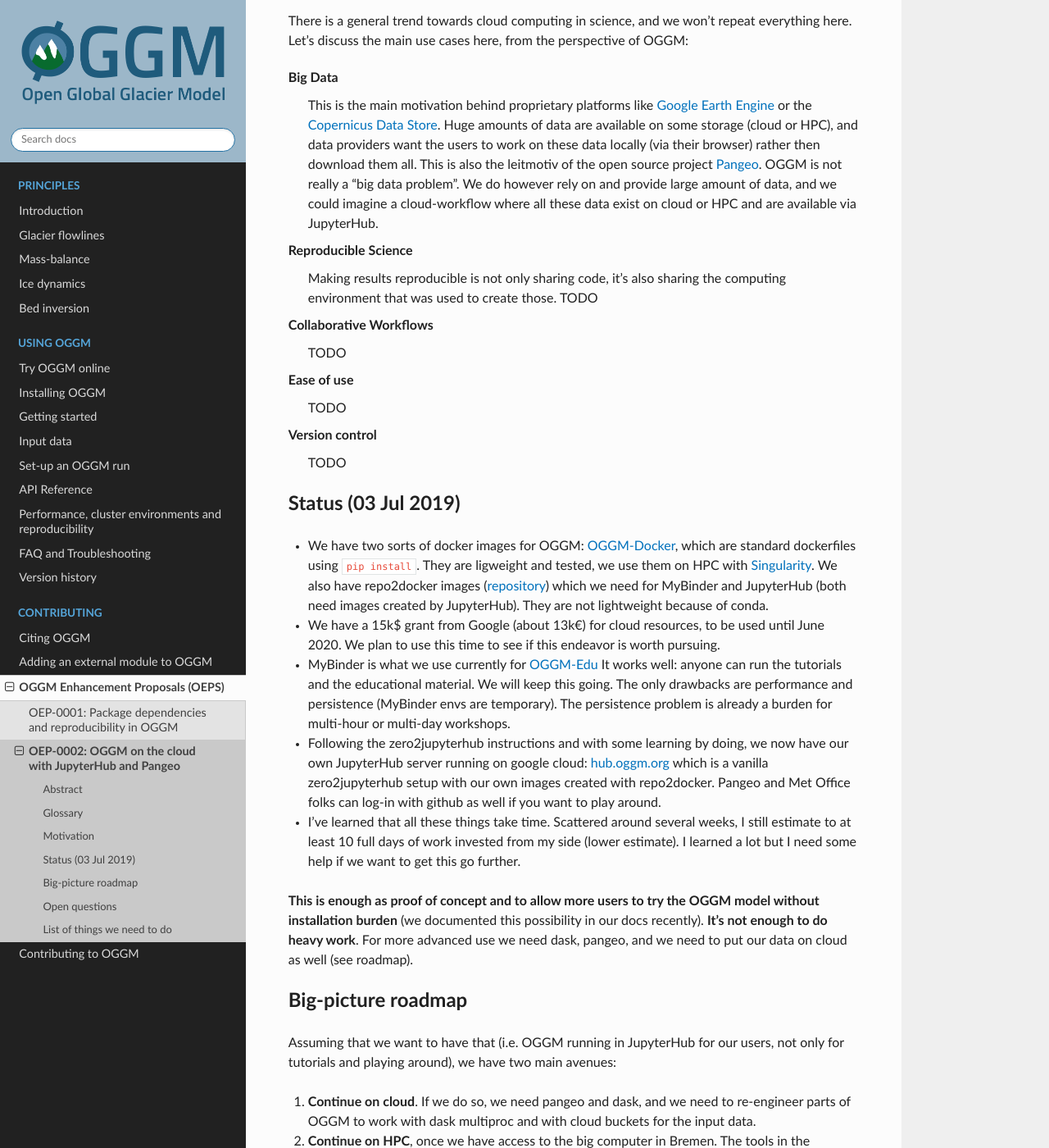
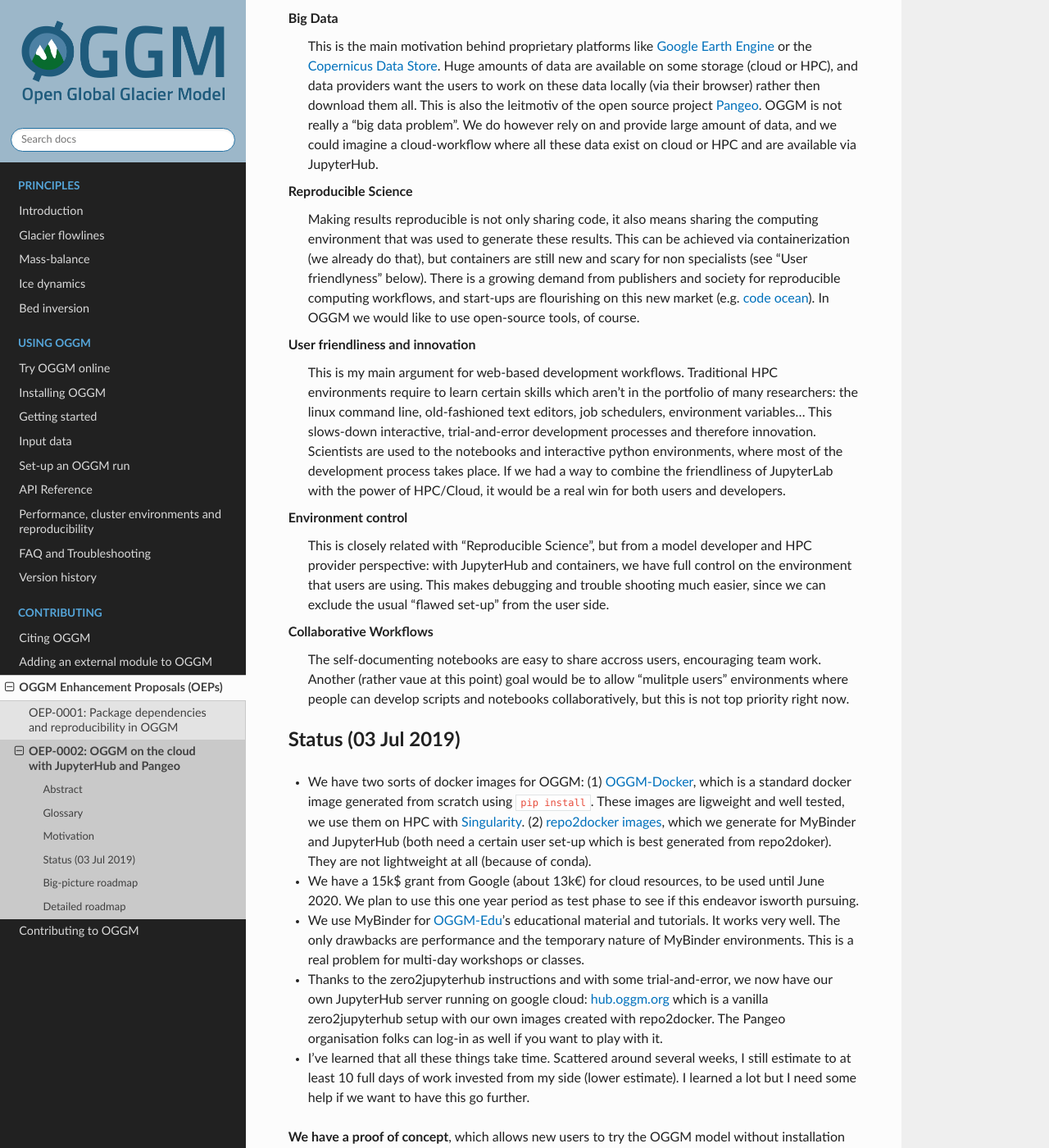
Before and after one commit to OGGM/oggm, a Sphinx documentation site: the page built from docs/oeps/oep--0002-cloud.rst, in a window 1280 px wide and 1400 px high, scrolled down 1440 px. Shown: the whole window at 82% size. Built offline with Sphinx 7.4.7 and the Read the Docs theme 2.0.0, drawn with Linux system fonts in a browser that asks for light colours; the version number could not be read and is left out; some of the changed text lies outside the part shown.

Commit message:
Update links and write up OEP cloud (#823)

```diff
--- a/docs/oeps/oep--0002-cloud.rst
+++ b/docs/oeps/oep--0002-cloud.rst
@@ -11,22 +11,20 @@ Abstract
 --------
 
 We plan to **set-up and deploy the Open Global Glacier Model in a scalable
-cloud environment, and make this computing environment available for anyyone**.
+cloud or HPC environment, and make this computing environment available
+to our users via a web browser**.
 
 We envision an online platform where people can log-in and get access to a
 fully functional computing environment where they can run the OGGM model.
-This environment will scale according to resources demand. It will be
-personalized and persistent, so that a user can prepare some computations,
+This platform will allow  exploratory experimenting and teaching, as well as
+"serious work" and analyses. The resources will scale according to demand.
+The user environment will be
+personalized and persistent, so that our users can prepare some computations,
 start them, log out, then log back in and still find the computing environment
-he or she left earlier. The advantages for the user will be important:
+he or she left earlier. The advantages for the users will be important:
 scalable computing resources, no installation burden, no data download,
-no version issues, user-friendly development environment, all that in a web
+no version issues, a user-friendly development environment, all that in a web
 browser.
-
-Users will be able to log-in and benefit from a containerized and persistent
-environment where OGGM can run and where its output can be analyzed.
-This environment will allow  exploratory experimenting and teaching as well as
-"serious work" and analyses.
 
 
 Glossary
@@ -94,53 +92,75 @@ Big Data
   data exist on cloud or HPC and are available via JupyterHub.
 
 Reproducible Science
-  Making results reproducible is not only sharing code, it's also sharing the
-  computing environment that was used to create those.
-  TODO
+  Making results reproducible is not only sharing code, it also means sharing
+  the computing environment that was used to generate these results. This can
+  be achieved via containerization (we already do that), but containers are
+  still new and scary for non specialists (see "User friendlyness" below).
+  There is a growing demand from publishers and society for reproducible
+  computing workflows, and start-ups are flourishing on this new market
+  (e.g. `code ocean <https://codeocean.com/>`_).
+  In OGGM we would like to use open-source tools, of course.
+
+User friendliness and innovation
+  This is my main argument for web-based development workflows.
+  Traditional HPC environments require to learn certain skills which aren't in
+  the portfolio of many researchers: the linux command line, old-fashioned text
+  editors, job schedulers, environment variables... This slows-down
+  interactive, trial-and-error development processes and therefore innovation.
+  Scientists are used to the notebooks and interactive python environments,
+  where most of the development process takes place. If we had a way to combine
+  the friendliness of JupyterLab with the power of HPC/Cloud, it would be a
+  real win for both users and developers.
+
+Environment control
+  This is closely related with "Reproducible Science", but from a model
+  developer and HPC provider perspective: with JupyterHub and containers, we
+  have full control on the environment that users are using. This makes
+  debugging and trouble shooting much easier, since we can exclude the
+  usual "flawed set-up" from the user side.
 
 Collaborative Workflows
-  TODO
-
-Ease of use
-  TODO
-
-Version control
-  TODO
+  The self-documenting notebooks are easy to share accross users, encouraging
+  team work. Another (rather vaue at this point) goal would be to allow
+  "mulitple users" environments where people can develop scripts and notebooks
+  collaboratively, but this is not top priority right now.
 
 
 Status (03 Jul 2019)
 --------------------
 
 - We have two sorts of docker images for OGGM:
-  `OGGM-Docker <https://github.com/OGGM/OGGM-Docker>`_, which are standard
-  dockerfiles using ``pip install``. They are ligweight and tested, we use
-  them on HPC with `Singularity <https://sylabs.io/docs/>`_. We also have
-  repo2docker images (`repository <https://github.com/OGGM/oggm-edu-r2d>`_)
-  which we need for MyBinder and JupyterHub (both need images created by
-  JupyterHub). They are not lightweight because of conda.
+  (1) `OGGM-Docker <https://github.com/OGGM/OGGM-Docker>`_, which is a standard
+  docker image generated from scratch using ``pip install``. These images
+  are ligweight and well tested, we use
+  them on HPC with `Singularity <https://sylabs.io/docs/>`_. (2)
+  `repo2docker images <https://github.com/OGGM/oggm-edu-r2d>`_,
+  which we generate for MyBinder and JupyterHub (both need a certain user
+  set-up which is best generated from repo2doker). They are not lightweight
+  at all (because of conda).
 - We have a 15k$ grant from Google (about 13k€) for cloud resources, to be used
-  until June 2020. We plan to use this time to see if this endeavor is
-  worth pursuing.
-- MyBinder is what we use currently for `OGGM-Edu`_  It works well:
-  anyone can run the tutorials and the educational material. We will keep this
-  going. The only drawbacks are performance and persistence (MyBinder envs are
-  temporary). The persistence problem is already a burden for multi-hour
-  or multi-day workshops.
-- Following the zero2jupyterhub instructions and with some learning by doing,
+  until June 2020. We plan to use this one year period as test phase to see if
+  this endeavor isworth pursuing.
+- We use MyBinder for `OGGM-Edu`_'s educational material and tutorials. It works
+  very well. The only drawbacks are performance and the temporary nature of
+  MyBinder environments. This is a real problem for multi-day workshops or
+  classes.
+- Thanks to the zero2jupyterhub instructions and with some trial-and-error,
   we now have our own JupyterHub server running on google cloud:
   `hub.oggm.org`_ which is a vanilla zero2jupyterhub setup with our own
-  images created with repo2docker. Pangeo and Met Office folks can log-in
-  with github as well if you want to play around.
+  images created with repo2docker. The Pangeo organisation folks can log-in
+  as well if you want to play with it.
 - I've learned that all these things take time. Scattered around several weeks,
   I still estimate to at least 10 full days of work invested from my side
-  (lower estimate). I learned a lot but I need some help if we want to get
+  (lower estimate). I learned a lot but I need some help if we want to have
   this go further.
 
-**This is enough as proof of concept and to allow more users to try the OGGM
-model without installation burden** (we documented this possibility
-in our docs recently). **It's not enough to do heavy work**. For more advanced
-use we need dask, pangeo, and we need to put our data on cloud as well (see
-roadmap).
+**We have a proof of concept**, which allows new users to try the
+OGGM model without installation burden.
+
+**It is not enough to do heavy work**. For more advanced use cases we need
+dask, pangeo, and we need to put our data on cloud as well, or we need to
+set-up Jupyterhub on HPC (see roadmap).
 
 .. _OGGM-Edu: https://edu.oggm.org
 .. _hub.oggm.org: https://hub.oggm.org
@@ -149,8 +169,9 @@ roadmap).
 Big-picture roadmap
 -------------------
 
-Assuming that we want to have that (i.e. OGGM running in JupyterHub for our
-users, not only for tutorials and playing around), we have two main avenues:
+Assuming that we want to achieve this goal (a running instance of OGGM
+in a JupyterHub server for reasearch applications), we can follow two main
+strategies:
 
 1. **Continue on cloud**. If we do so, we need pangeo and dask, and we need to
    re-engineer parts of OGGM to work with dask multiproc and with cloud
@@ -159,41 +180,50 @@ users, not only for tutorials and playing around), we have two main avenues:
    tools in the backround would be slightly different, but for the users it
    would be exact same: "I log in, I request resources, I work".
 
-Since we have no HPC yet, and have 15K from google, I'd like to try the cloud
-idea a bit more.
-If we don't want that, we can do a couple more tricks (personalized Hub, etc.)
-and then leave it here.
+The two strategies have many similarities, and are worth discussing.
+Since we have no HPC yet (and received 15K from google), I'd like to follow-up
+on the cloud idea a little more.
 
 
-Open questions
---------------
+Detailed roadmap
+----------------
 
-- **Is it possible to do vanilla mutliprocessing in Dask?** I think it is (with
-  dask.delayed or dask.future), but it is not very well documented it
-  seems (all use cases are more complex than ours). We **need** dask in order
-  to use dask.distributed and dask.kubernetes.
-- Does pangeo have an interest in our use case? For branding and
-  federation it would be good for both projects, but does pangeo need to do
-  anything at all?
-- Does binder.pangeo.io also have the same time limits as MyBinder? (10 minutes
-  of inactivity shuts down the server)
+**Scaling**. This is relatively independant of cloud or HPC and should be done
+anyway.
 
-List of things we need to do
-----------------------------
+- **refactor the multiprocessing workflow of OGGM to use dask**. Once OGGM can
+  run in the dask ecosystem, we will have access to all the nice tools that
+  come with it, such as the task scheduler, the jupyterlab extension, and
+  (most importantly) dask.distributed for automated scaling on both HPC and
+  cloud/kubernetes.
+- **build our docker images from pangeo-base instead**. This will come with
+  dask pre-installed and allow a typical `pip isntall` workfklow, i.e. we
+  can build upon our dockerfiles.
+- **make hub.oggm.org point to these new images** -
 
-Not by order of importance, some things are very small. Bold mean harder.
+**Data management and I/O**. This is the hardest part and the one which
+will be most different whether we use cloud or HPC resources.
+
+- **Input on cloud**: we need to put the input data on a read-only bucket. In a
+  first step, we will make only pre-processed directories available. Ideally,
+  OGGM will be able to start from and extract from bucket without downloading
+  the data locally, i.e. the buckets look like a mounted disk and OGGM can
+  read from them. The performance aspect is going to be interesting.
+- **Output on cloud**: probably the biggest issue on cloud, not easy to solve.
+  Disk space is quite expensive and users can easily generate huge amounts
+  of data with OGGM (we are not really optimizing for data volume currently).
+  I.e. we would have to provide tools to reduce the ouptut data amount, force
+  the users to store their data elsewhere, etc. All that is not really
+  attractive currently.
+- **Input/ouput on HPC**: I imagine something not so different from what we
+  have on HPC already.
+
+**User environment**. Some things which are nice to have.
 
 - make it possible to install OGGM via pip in JupyterHub. This is already
   possible but only temporarily - i.e. install is lost at next login.
   It would be great so that people can use their own development versions to
   do runs.
-- make a better splash screen for hub.oggm.org (see how pangeo is doing it)
-- decide **how to use dask in order to scale and use OGGM in multiprocessing**
-- **decide on the cloud bucket input data structure**. In the first place, I
-  would just provide the pre-processed directories on bucket and see it we
-  can read from them without having to download locally. On the long run we
-  could add raw data as well
-- **decide what do users do with output data**. This is the biggest issue in
-  terms of costs I think. A first idea would be to delete the raw output
-  on the go and only keep post-processed compiled output. This will come
-  with its own challenges.
+- make a better splash screen for hub.oggm.org (see how pangeo is doing it or
+  use the pangeo one)
+- documentation: use cases, examples, etc.
```
Also changed, not shown: docs/cloud.rst (+13 -12 lines), docs/getting-started.rst (+1 -1 lines), docs/oeps.rst (+6 -3 lines), docs/run_examples/run_errors.rst (+1 -1 lines), docs/run_examples/run_inversion.rst (+1 -1 lines).
